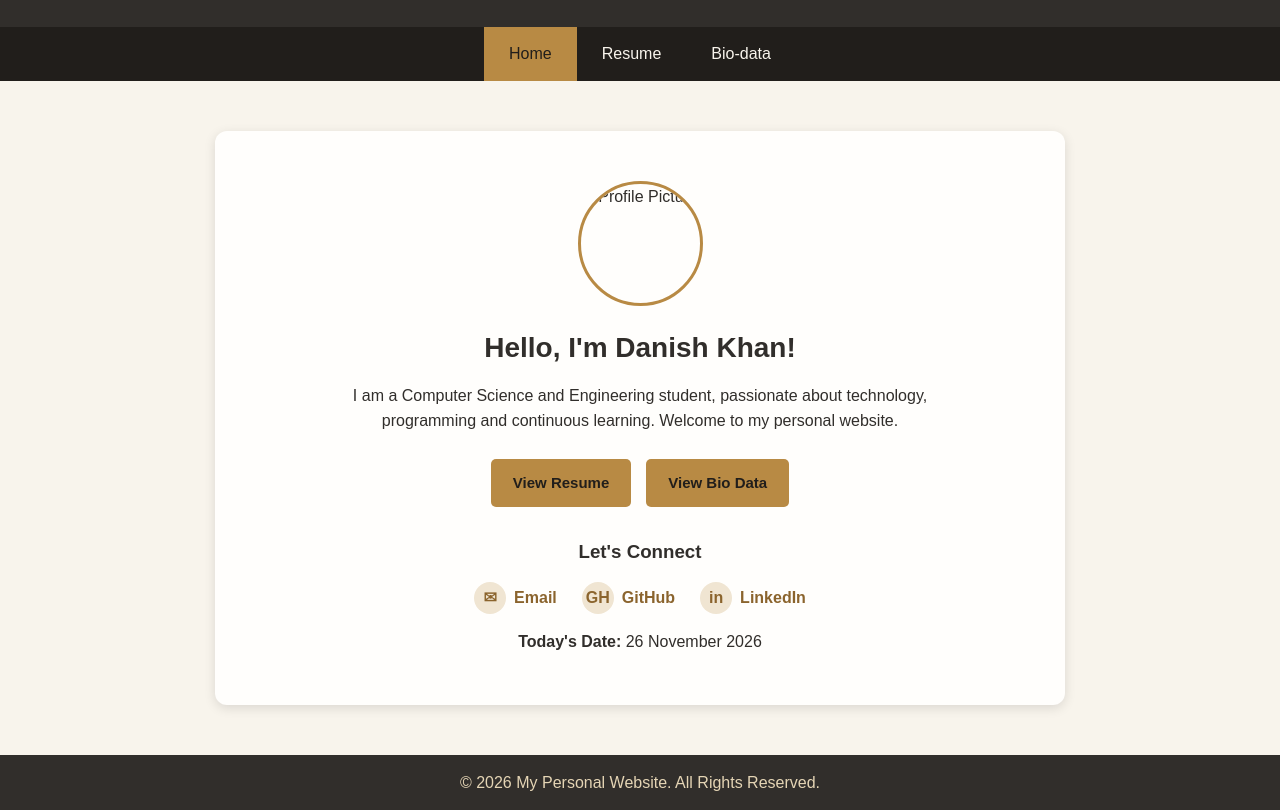
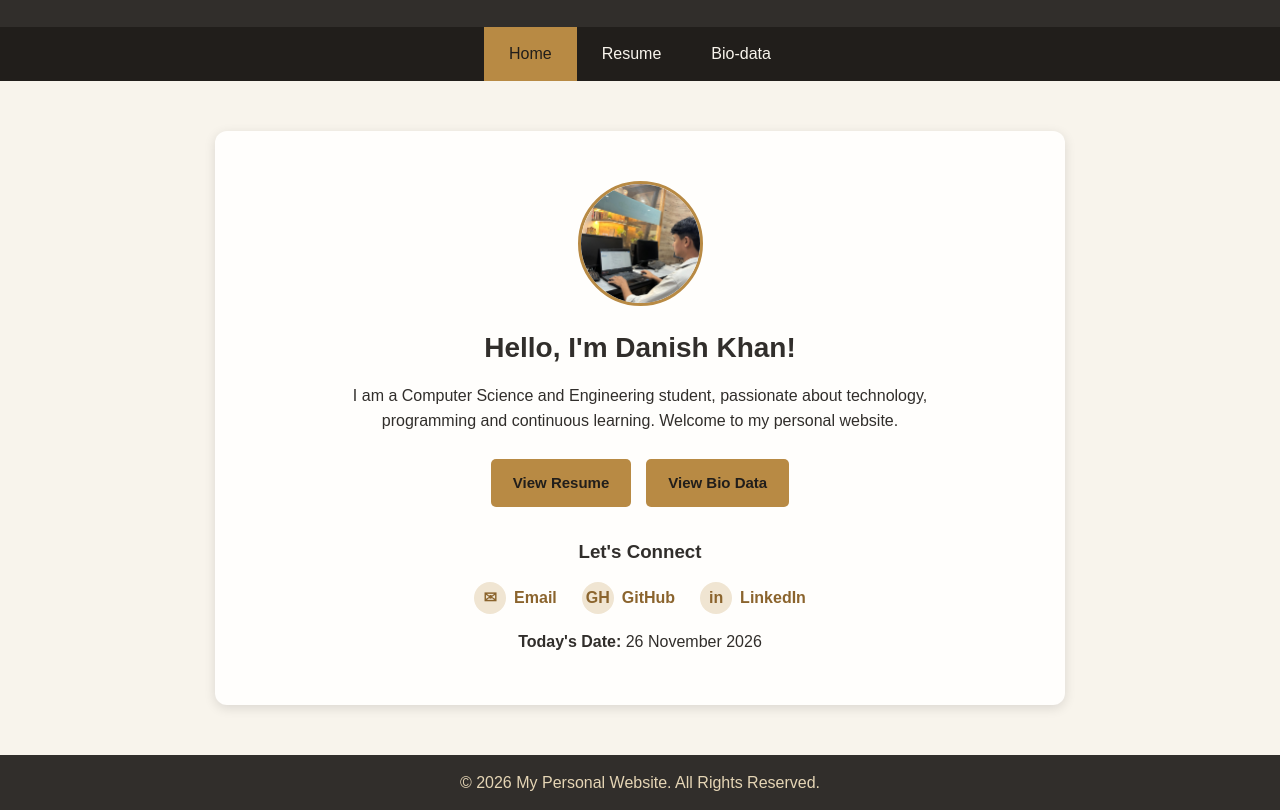
Before and after one commit to dl1784838-bit/danish-portfolio, a plain HTML site: page index.html in a window 1280 px wide. Shown: the part 108-918 px from the top of the page. Drawn offline with Linux system fonts and the light colour scheme; a script that the page names is missing.

Commit message:
Update index.html

```diff
--- a/index.html
+++ b/index.html
@@ -25,7 +25,7 @@
     <main class="home-container">
 
         <div class="profile-circle">
-            <img src="manoj.jpeg" alt="Profile Picture">
+            <img src="danish.jpeg" alt="Profile Picture">
         </div>
 
         <h2>Hello, I'm Danish Khan!</h2>
```
